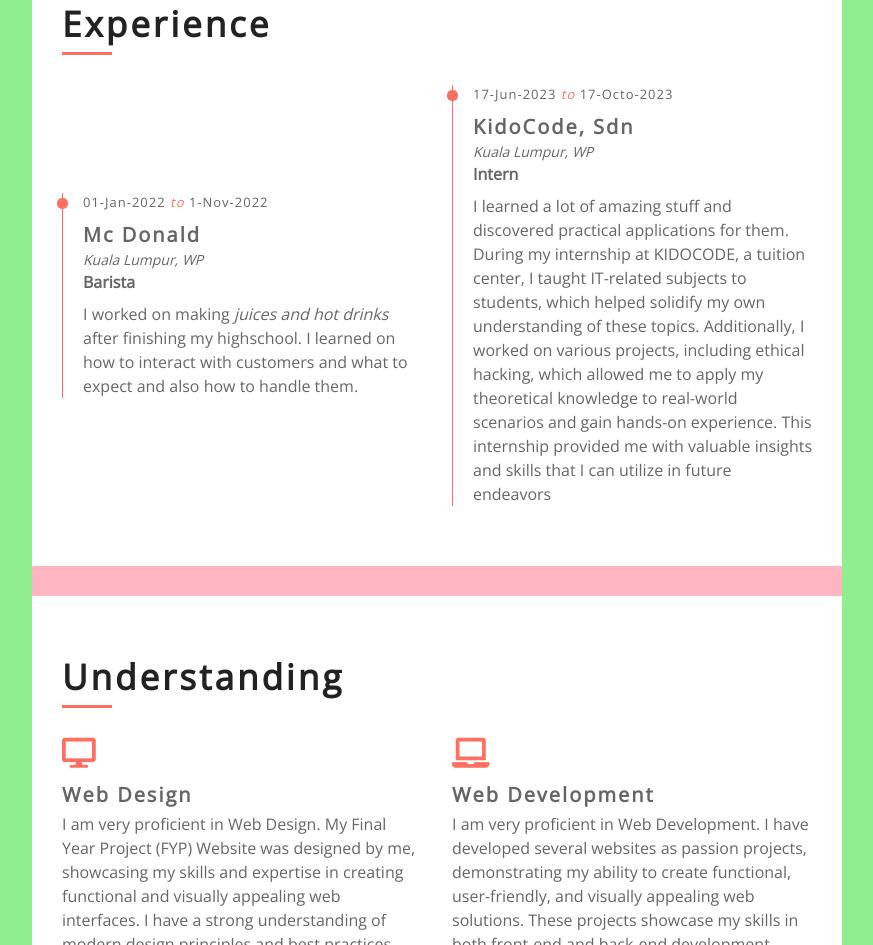
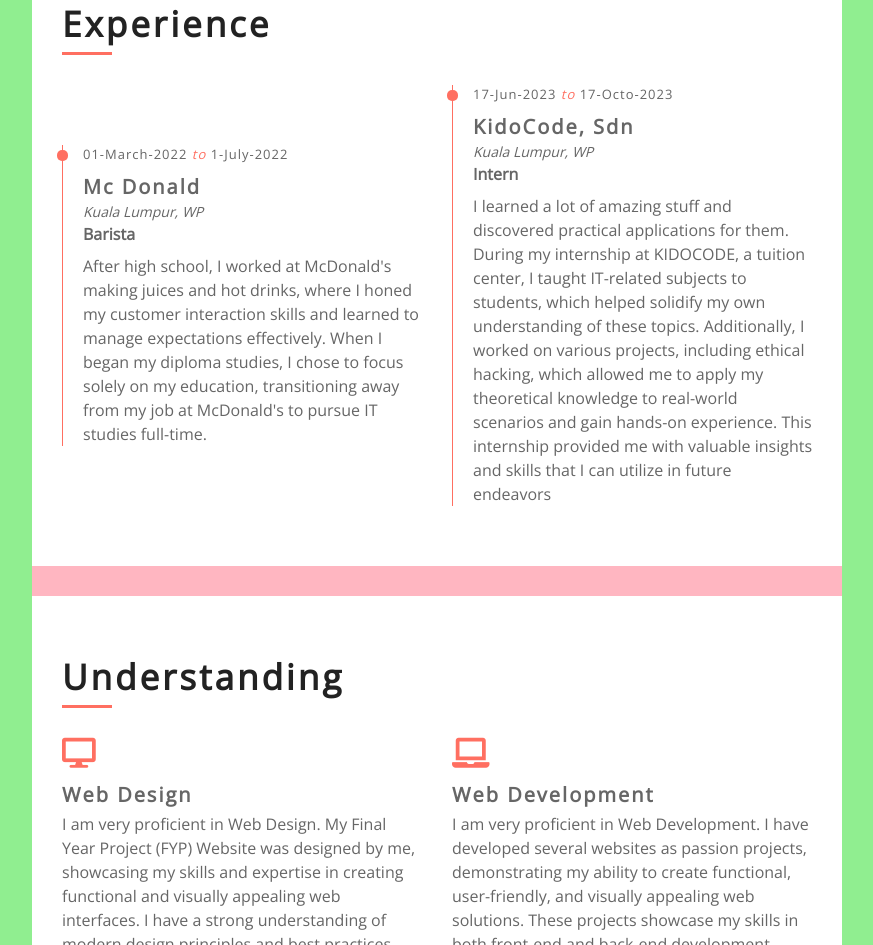
Before and after one commit to Omellet-boy/Naing.github.io, a plain HTML site: page index.html in a window 1280 px wide. Shown: the part 1917-2862 px from the top of the page, without its empty margins (368-1241 px from the left). Drawn offline with nearby package versions, Linux system fonts and the light colour scheme.

Commit message:
Update index.html

```diff
--- a/index.html
+++ b/index.html
@@ -176,11 +176,11 @@
                         <div class="row align-items-center">
                             <div class="col-md-6">
                                 <div class="exp-col">
-                                    <span>01-Jan-2022 <i>to</i> 1-Nov-2022</span>
+                                    <span>01-March-2022 <i>to</i> 1-July-2022</span>
                                     <h3>Mc Donald</h3>
                                     <h4>Kuala Lumpur, WP</h4>
                                     <h5>Barista</h5>
-                                    <p>I worked on making <em>juices and hot drinks </em>after finishing my highschool. I learned on how to interact with customers and what to expect and also how to handle them.</p>
+                                    <p>After high school, I worked at McDonald's making juices and hot drinks, where I honed my customer interaction skills and learned to manage expectations effectively. When I began my diploma studies, I chose to focus solely on my education, transitioning away from my job at McDonald's to pursue IT studies full-time.</p>
                                 </div>
                             </div>
                             <div class="col-md-6">
```
